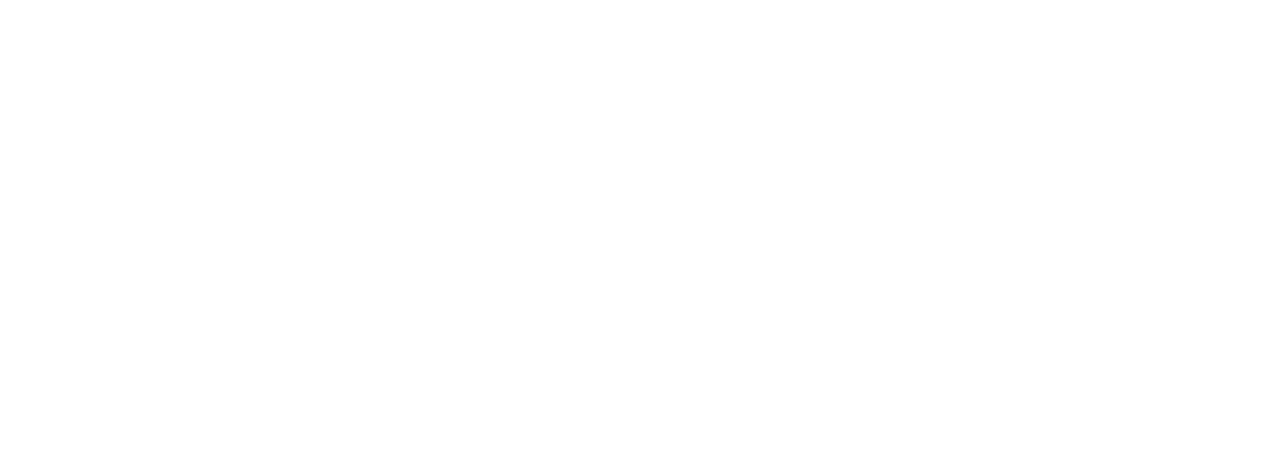
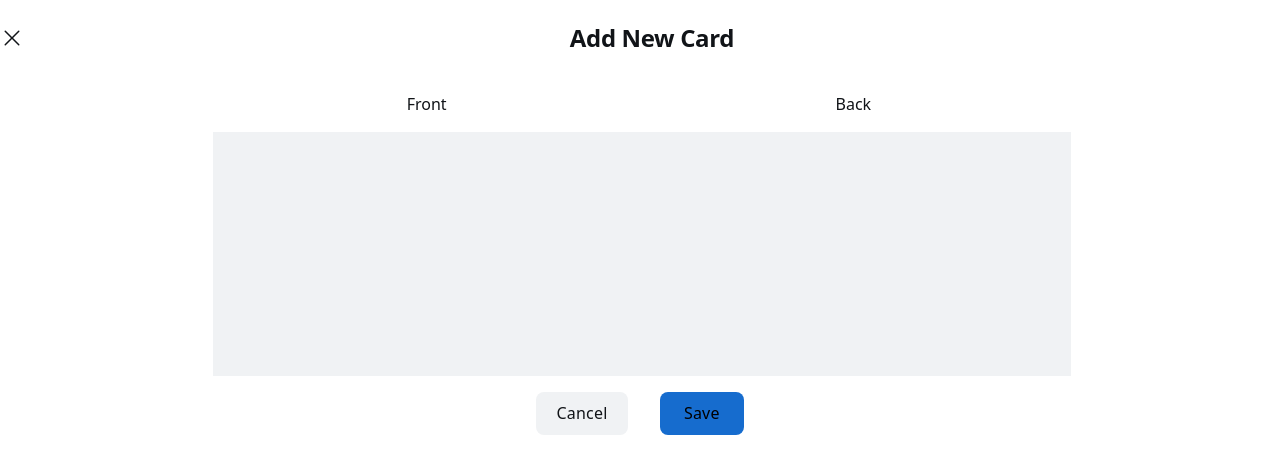
Before and after one commit to GuillermoBaldan/flashcards-a1, a React (Vite) app in the folder flashcards-a1-frontend/: page /decks/1/add-card in a window 1280 px wide. Before the commit this address had no page. Shown: the top 474 px of the page. Built offline with nearby package versions, Linux system fonts and the light colour scheme.

Commit message:
FEAT: addcard added

```diff
--- a/flashcards-a1-frontend/src/App.tsx
+++ b/flashcards-a1-frontend/src/App.tsx
@@ -5,6 +5,7 @@ import EditCard from './pages/EditCard';
 import Study from './pages/Study'; // Importa el componente Study
 import QuestionAnswer from './pages/QuestionAnswer'; // Importa el nuevo componente QuestionAnswer
 import MosaicOfCards from './pages/MosaicOfCards';
+import AddCard from './components/addCard'; // Importa el nuevo componente AddCard
 import './App.css';
 
 function App() {
@@ -14,6 +15,7 @@ function App() {
         <Route path="/decks" element={<Decks />} />
         <Route path="/decks/:deckId/cards" element={<QuestionAnswer />} /> {/* La nueva ruta para el estudio de cartas del mazo */}
         <Route path="/decks/:deckId/mosaic" element={<MosaicOfCards />} />
+        <Route path="/decks/:deckId/add-card" element={<AddCard />} /> {/* Nueva ruta para añadir cartas */}
         <Route path="/edit-card/:cardId" element={<EditCard />} />
         <Route path="/study" element={<Study />} /> {/* La ruta para mostrar los mazos */}
         <Route path="/" element={<Decks />} />
--- a/flashcards-a1-frontend/src/components/addCard.tsx
+++ b/flashcards-a1-frontend/src/components/addCard.tsx
@@ -0,0 +1,94 @@
+import React, { useState } from 'react';
+import axios from 'axios';
+import { useParams, useNavigate } from 'react-router-dom';
+import { htmlToMarkdown } from '../utils/htmlToMarkdown';
+import { markdownToHtml } from '../utils/markdownTohtml';
+
+const AddCard: React.FC = () => {
+  const { deckId } = useParams<{ deckId: string }>();
+  const navigate = useNavigate();
+  const [front, setFront] = useState<string>('');
+  const [back, setBack] = useState<string>('');
+
+  const handleSave = () => {
+    const htmlFront = markdownToHtml(front);
+    const htmlBack = markdownToHtml(back);
+
+    const cardData = {
+      front: htmlFront,
+      back: htmlBack,
+      deckId: deckId
+    };
+
+    axios.post(`http://localhost:5000/cards/add`, cardData)
+      .then(res => {
+        console.log(res.data);
+        navigate(`/decks/${deckId}/cards`); // Redirige a la vista de cartas del mazo
+      })
+      .catch(error => {
+        console.error("Error creating card:", error);
+      });
+  };
+
+  const handleCancel = () => {
+    navigate(`/decks/${deckId}/cards`); // Redirige a la vista de cartas del mazo
+  };
+
+  return (
+    <div className="relative flex flex-col bg-blue-200 justify-between group/design-root overflow-x-hidden" style={{ fontFamily: 'Manrope, "Noto Sans", sans-serif' }}>
+      <div className="flex-1 flex flex-col items-center w-full max-w-screen-xl mx-auto overflow-y-auto p-4">
+        <div className="flex items-center bg-white pb-2 justify-between w-full">
+          <div className="text-[#111418] flex size-12 shrink-0 items-center cursor-pointer" data-icon="X" data-size="24px" data-weight="regular" onClick={handleCancel}>
+            <svg xmlns="http://www.w3.org/2000/svg" width="24px" height="24px" fill="currentColor" viewBox="0 0 256 256">
+              <path
+                d="M205.66,194.34a8,8,0,0,1-11.32,11.32L128,139.31,61.66,205.66a8,8,0,0,1-11.32-11.32L116.69,128,50.34,61.66A8,8,0,0,1,61.66,50.34L128,116.69l66.34-66.35a8,8,0,0,1,11.32,11.32L139.31,128Z"
+              ></path>
+            </svg>
+          </div>
+          <h2 className="text-[#111418] text-lg font-bold leading-tight tracking-[-0.015em] flex-1 text-center pr-12">Add New Card</h2>
+        </div>
+
+        <div className="flex flex-row gap-4 justify-center items-start w-full mt-4">
+          <label className="flex flex-col w-1/3">
+            <p className="text-[#111418] text-base font-medium leading-normal pb-2">Front</p>
+            <textarea
+              className="form-input flex w-full min-w-0 resize-none overflow-hidden rounded-xl text-[#111418] focus:outline-0 focus:ring-0 border-none bg-[#f0f2f4] focus:border-none min-h-[240px] placeholder:text-[#637488] p-4 text-base font-normal leading-normal"
+              value={front}
+              onChange={(e) => setFront(e.target.value)}
+            ></textarea>
+          </label>
+          <label className="flex flex-col w-1/3">
+            <p className="text-[#111418] text-base font-medium leading-normal pb-2">Back</p>
+            <textarea
+              className="form-input flex w-full min-w-0 resize-none overflow-hidden rounded-xl text-[#111418] focus:outline-0 focus:ring-0 border-none bg-[#f0f2f4] focus:border-none min-h-[240px] placeholder:text-[#637488] p-4 text-base font-normal leading-normal"
+              value={back}
+              onChange={(e) => setBack(e.target.value)}
+            ></textarea>
+          </label>
+        </div>
+      </div>
+
+      <div className="w-full max-w-screen-xl mx-auto p-4 flex justify-center">
+        <div className="flex flex-1 gap-16 flex-wrap px-4 py-3 justify-center">
+          <button
+            className="flex min-w-[84px] max-w-[480px] cursor-pointer items-center justify-center overflow-hidden rounded-xl h-10 px-4 bg-[#f0f2f4] text-[#111418] text-sm font-bold leading-normal tracking-[0.015em]"
+            onClick={handleCancel}
+            style={{ margin: '1rem' }}
+          >
+            <span className="truncate">Cancel</span>
+          </button>
+          <button
+            className="m-16 block flex min-w-[84px] max-w-[480px] cursor-pointer items-center justify-center overflow-hidden rounded-xl h-10 px-4 bg-[#166cce] text-white text-sm font-bold leading-normal tracking-[0.015em]"
+            onClick={handleSave}
+            style={{ margin: '1rem' }}
+          >
+            <span className="truncate">Save</span>
+          </button>
+        </div>
+        <div className="h-5 bg-white"></div>
+      </div>
+    </div>
+  );
+};
+
+export default AddCard;
--- a/flashcards-a1-frontend/src/pages/QuestionAnswer.tsx
+++ b/flashcards-a1-frontend/src/pages/QuestionAnswer.tsx
@@ -148,7 +148,17 @@ const QuestionAnswer: React.FC = () => {
   }
 
   if (cards.length === 0) {
-    return <div className="text-center mt-8">No hay cartas para estudiar en este mazo.</div>;
+    return (
+      <div className="text-center mt-8">
+        <p className="mb-4">No hay cartas para estudiar en este mazo.</p>
+        <button
+          onClick={() => navigate(`/decks/${deckId}/add-card`)}
+          className="px-6 py-3 bg-blue-500 text-white rounded-lg hover:bg-blue-600 focus:outline-none"
+        >
+          Añadir Carta
+        </button>
+      </div>
+    );
   }
 
   const currentCard = cards[currentCardIndex];
```
